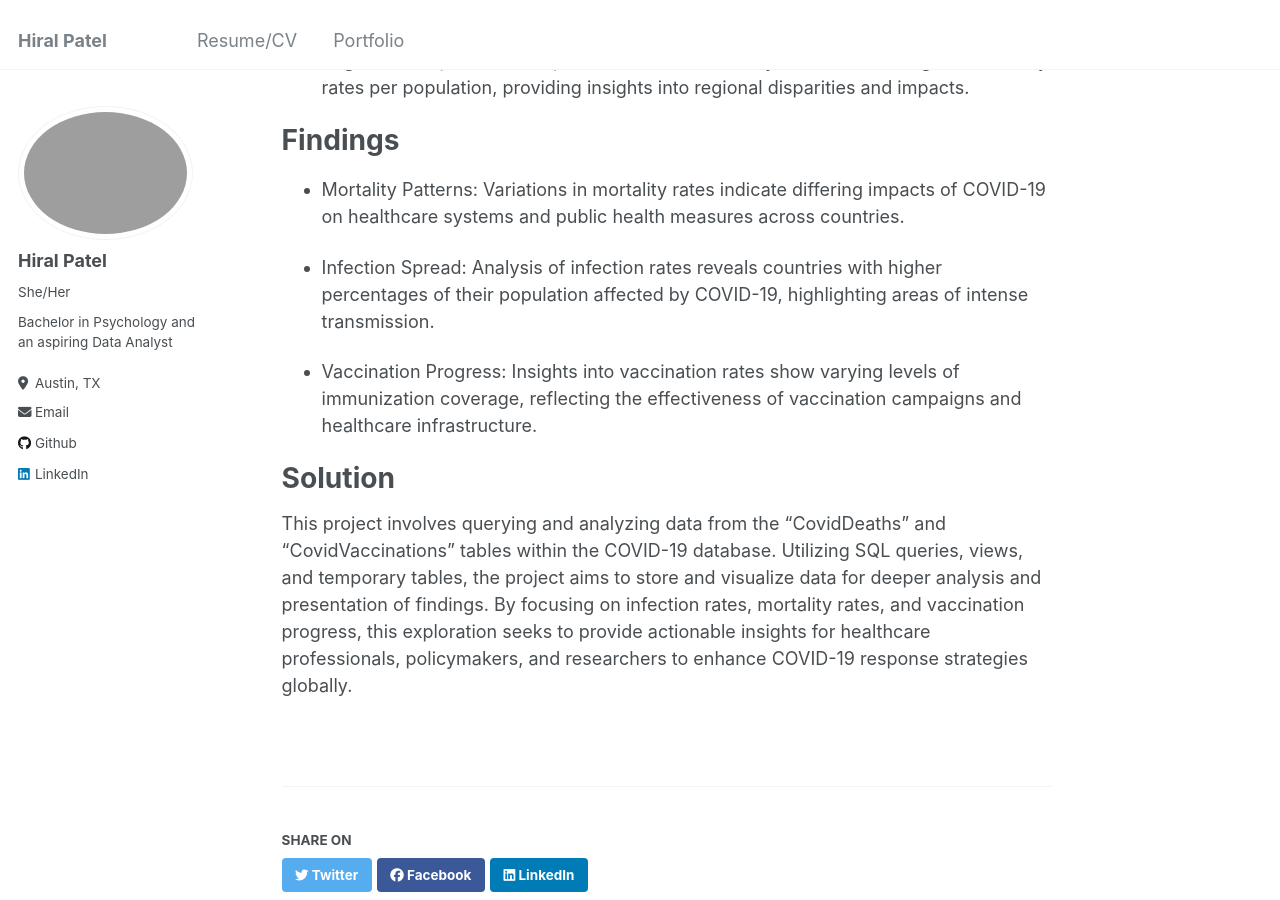
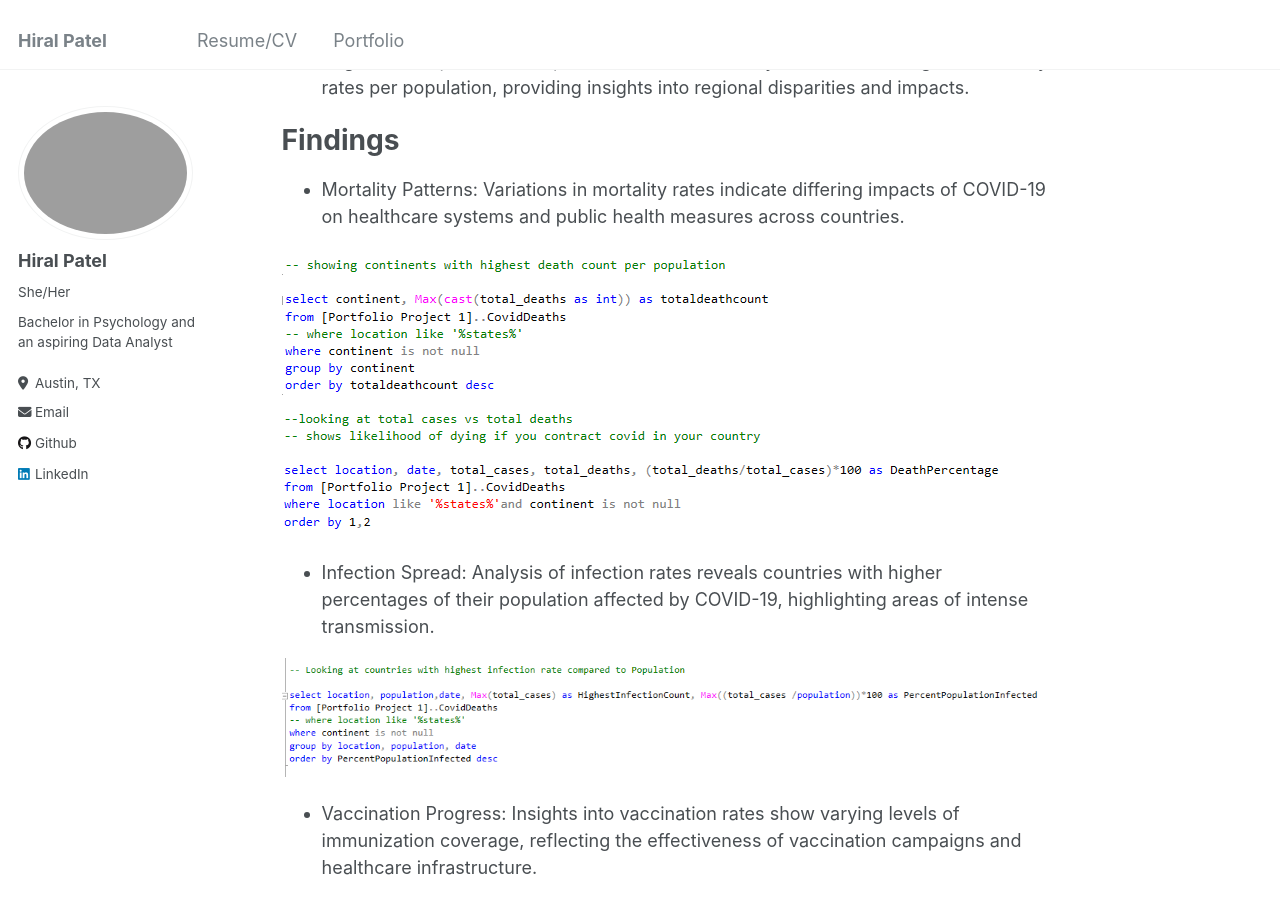
Before and after one commit to hiral-patel-da/hiral-patel-da.github.io, a Jekyll site: the page built from _portfolio/portfolio-3.md, in a window 1280 px wide and 900 px high, scrolled down 723 px. Built offline with Jekyll 4.4.1, drawn with Linux system fonts in a browser that asks for light colours.

Commit message:
Uplodaed images to portfolio 3

```diff
--- a/_portfolio/portfolio-3.md
+++ b/_portfolio/portfolio-3.md
@@ -26,9 +26,19 @@ Findings
 
 - Mortality Patterns: Variations in mortality rates indicate differing impacts of COVID-19 on healthcare systems and public health measures across countries.
 
+<a href='/images/Continent-death.png' target='_blank'><image src='/images/Continent-death.png' /></a>
+<a href='/images/countries-death.png' target='_blank'><image src='/images/countries-death.png' /></a>
+
 - Infection Spread: Analysis of infection rates reveals countries with higher percentages of their population affected by COVID-19, highlighting areas of intense transmission.
 
+<a href='/images/Countries-infection.png' target='_blank'><image src='/images/Countries-infection.png' /></a>
+
+
 - Vaccination Progress: Insights into vaccination rates show varying levels of immunization coverage, reflecting the effectiveness of vaccination campaigns and healthcare infrastructure.
+
+<a href='/images/people-vaccinated.png' target='_blank'><image src='/images/people-vaccinated.png' /></a>
+<a href='/images/total-population-vs-vaccination.png' target='_blank'><image src='/images/total-population-vs-vaccination.png' /></a>
+
 
 Solution
 ====
```
Also changed, not shown: images/Continent-death.png (added), images/Countries-infection.png (added), images/countries-death.png (added), images/people-vaccinated.png (added), images/total-population-vs-vaccination.png (added).
